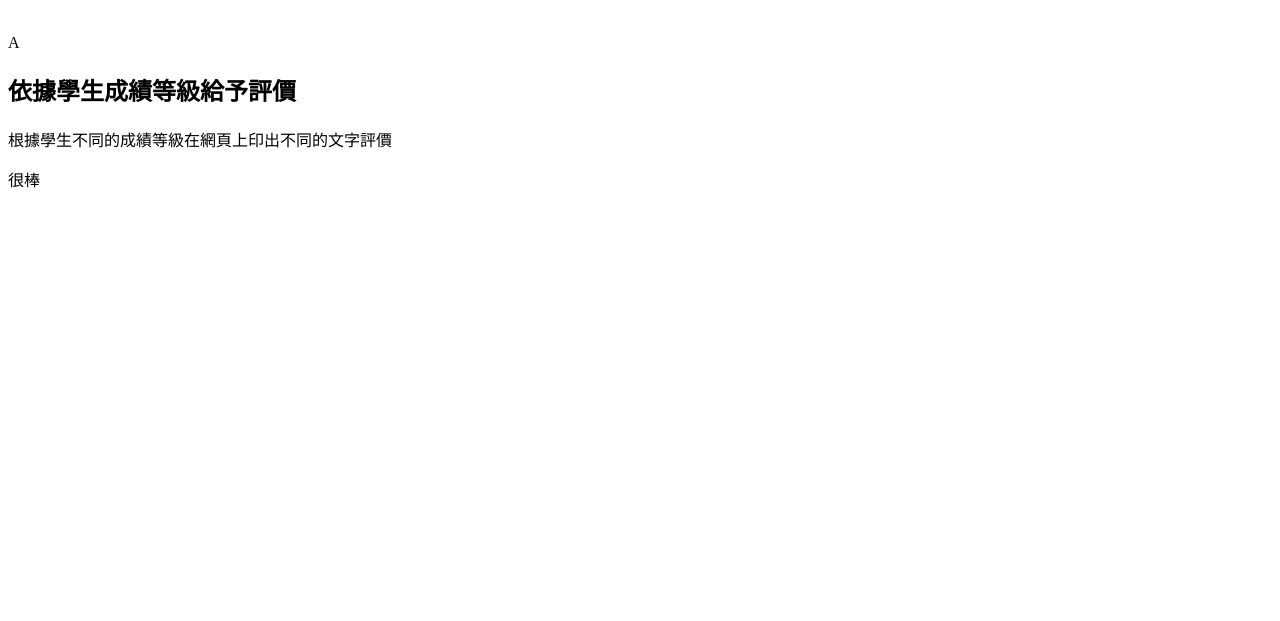
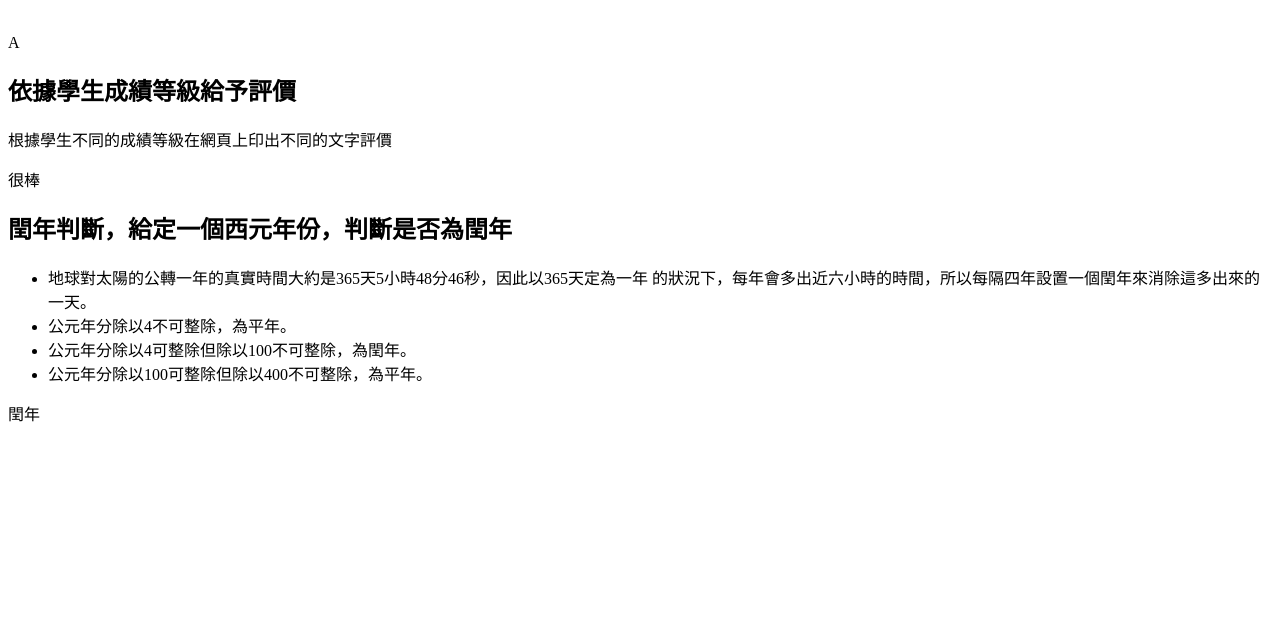
Before and after one commit to cc21723/PHP-Course-content, a PHP site: page /select/index.php in a window 1280 px wide. Shown: the part 446-1067 px from the top of the page. Before the commit the page ends 634 px from the top, so only its background shows below. Run offline with PHP 8.4, Linux system fonts and the light colour scheme.

Commit message:
閏年判斷

```diff
--- a/select/index.php
+++ b/select/index.php
@@ -90,5 +90,37 @@ switch($level){
 
 
 ?>
+
+
+<h2>閏年判斷，給定一個西元年份，判斷是否為閏年</h2>
+
+<ul>
+    <li>地球對太陽的公轉一年的真實時間大約是365天5小時48分46秒，因此以365天定為一年 的狀況下，每年會多出近六小時的時間，所以每隔四年設置一個閏年來消除這多出來的一天。</li>
+    <li>公元年分除以4不可整除，為平年。</li>
+    <li>公元年分除以4可整除但除以100不可整除，為閏年。</li>
+    <li>公元年分除以100可整除但除以400不可整除，為平年。</li>
+</ul>
+<?php
+
+$year=2204;
+
+if(($year%4==0 && $year % 100 !=0) || ($year % 400 == 0)){
+    echo "閏年";
+}else{
+    echo "平年";
+}
+
+
+
+?>
+
+
+
+<p>&nbsp;</p>
+<p>&nbsp;</p>
+<p>&nbsp;</p>
+<p>&nbsp;</p>
+<p>&nbsp;</p>
+<p>&nbsp;</p>
 </body>
 </html>
```
